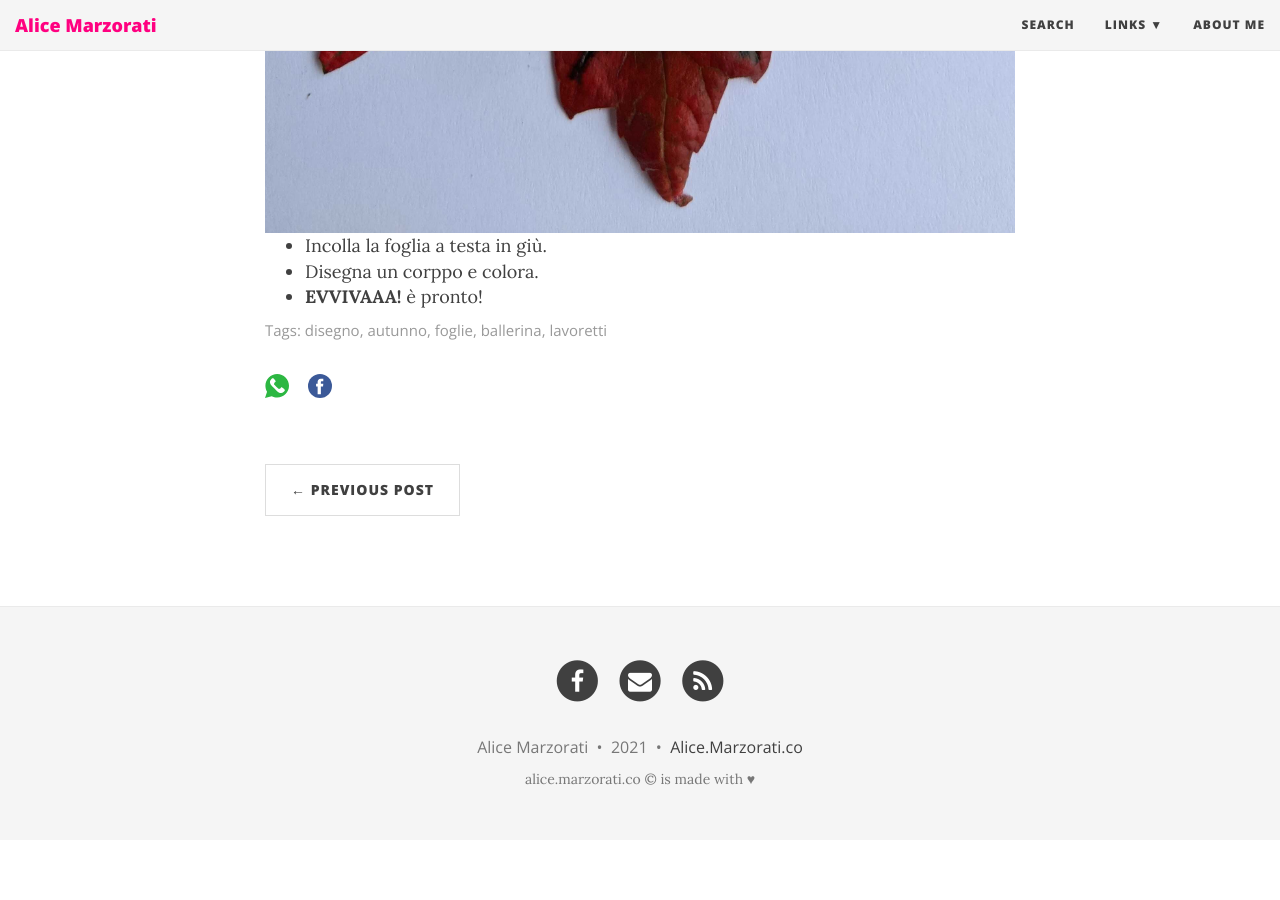
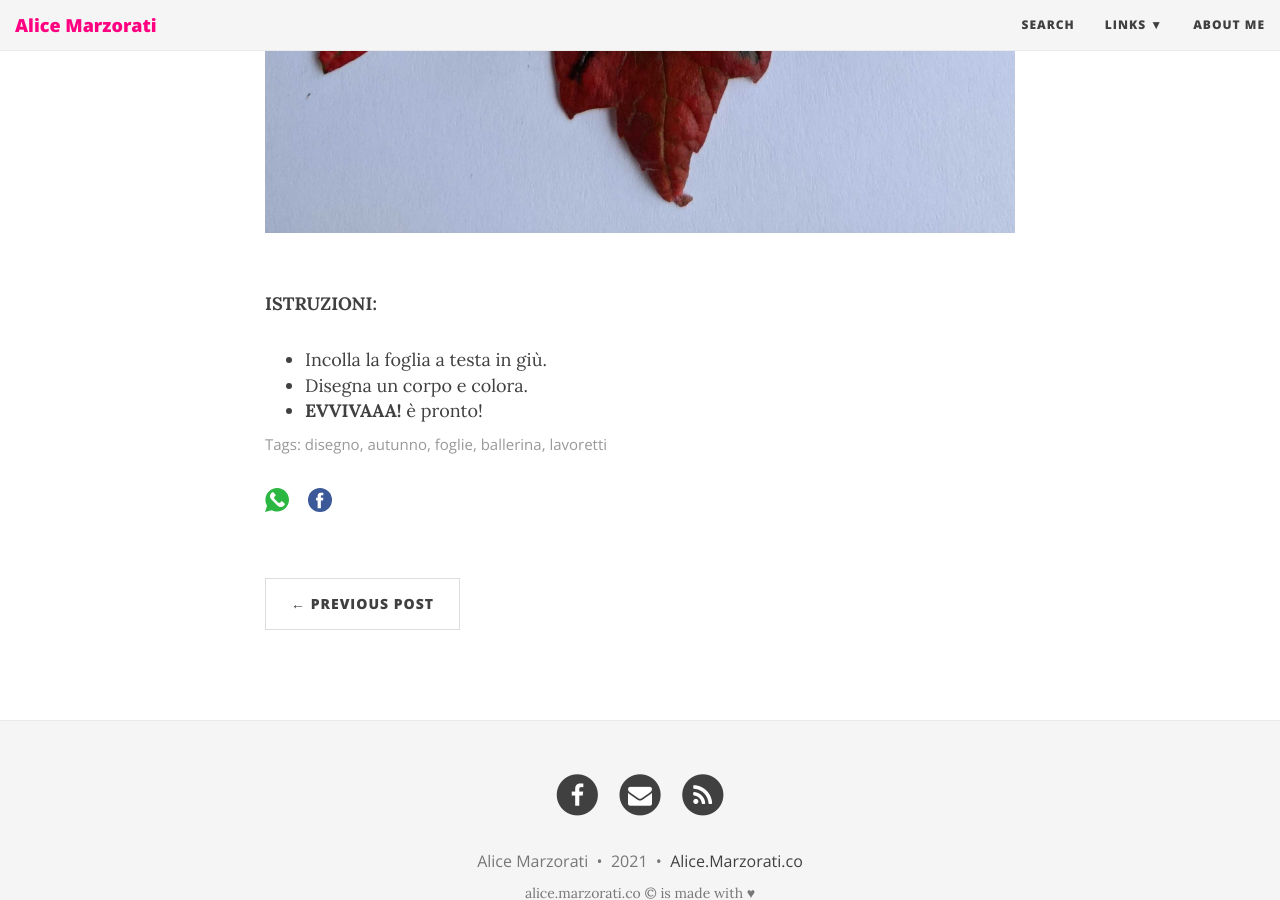
Before and after one commit to marste/Alice, a Jekyll site: the page built from _posts/2021-10-03-ballerina-di-foglia.md, in a window 1280 px wide and 900 px high, scrolled down 1307 px. Built offline with Jekyll 4.4.1, drawn with Linux system fonts in a browser that asks for light colours; nearby versions of some CDN libraries; before the commit the page ends 2147 px from its top, so only the background shows below that.

Commit message:
Added new post

```diff
--- a/_posts/2021-10-03-ballerina-di-foglia.md
+++ b/_posts/2021-10-03-ballerina-di-foglia.md
@@ -10,7 +10,8 @@ categories: [creatività]
 tags: [disegno, autunno, foglie, ballerina, lavoretti]
 ---
 <center><img src="https://alice.marzorati.co/img/post/ballerina_foglia.jpg" alt="ballerina-foglia"></center>
-
+<br>
+**ISTRUZIONI:**
 * Incolla la foglia a testa in giù.
-* Disegna un corppo e colora.
+* Disegna un corpo e colora.
 * **EVVIVAAA!** è pronto!
```
